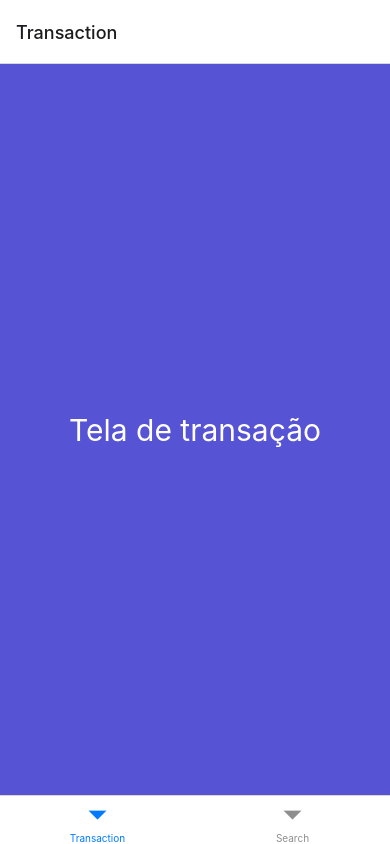
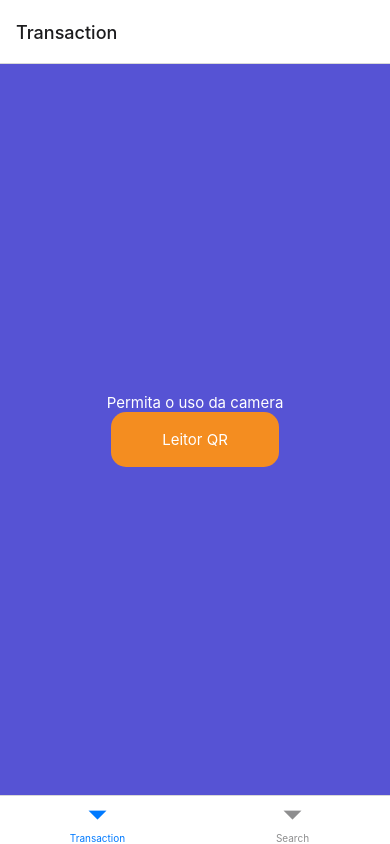
Before and after one commit to koinskii/eLibrary, a React Native app: screen /Transaction in a window 390 px wide. Built offline with nearby package versions, Linux system fonts and the light colour scheme.

Commit message:
leitor qr

```diff
--- a/package.json
+++ b/package.json
@@ -13,6 +13,8 @@
     "@react-navigation/bottom-tabs": "^6.5.8",
     "@react-navigation/native": "^6.1.7",
     "expo": "~48.0.18",
+    "expo-barcode-scanner": "^12.3.2",
+    "expo-permissions": "^14.1.1",
     "expo-status-bar": "~1.4.4",
     "react": "18.2.0",
     "react-native": "0.71.8",
--- a/screens/Transaction.js
+++ b/screens/Transaction.js
@@ -1,14 +1,54 @@
 import React from "react"
-import { View, Text, StyleSheet } from "react-native"
+import { View, Text, StyleSheet, TouchableOpacity } from "react-native"
+import * as Permissions from 'expo-permissions'
+import { BarCodeScanner } from "expo-barcode-scanner"
+export default class Transaction extends React.Component {
+    constructor(props) {
+        super(props)
+        this.state = {
+            domState: 'normal',
+            hasCameraPermissons: null,
+            scanned: false,
+            scannedData: "",
+        }
+    }
 
-export default class Transaction extends React.Component{
-    render(){
+    getCameraPermissions = async (domState) => {
+        const { status } = await Permissions.askAsync(Permissions.CAMERA)
+        this.setState({
+            hasCameraPermissons: status == 'granted',
+            domState: domState,
+            scanned: false,
+        })
+    }
+
+    handleBarCodeScanned = async ({type, data})=>{
+        this.setState({
+            scannedData: data,
+            domState: 'normal',
+            scanned: true,
+        })
+    }
+
+    render() {
+        const { domState, hasCameraPermissons, scanned, scannedData } = this.state
+
+        if (domState == 'scanner') {
+            return(
+                <BarCodeScanner
+                onBarCodeScanned={scanned? undefined : this.handleBarCodeScanned}
+                style = {StyleSheet.absoluteFillObject}
+                />
+            )
+        }
         return (
-            <View style = {styles.Container}>
-                <Text style = {styles.text}>
-                    Tela de transação
-
+            <View style={styles.Container}>
+                <Text style={styles.text}>
+                    {hasCameraPermissons? scannedData : "Permita o uso da camera"}
                 </Text>
+                <TouchableOpacity onPress={() => this.getCameraPermissions("scanner")} style={ styles.button}>
+                    <Text style={styles.buttonText}>Leitor QR</Text>
+                </TouchableOpacity>
 
             </View>
         )
@@ -17,13 +57,26 @@ export default class Transaction extends React.Component{
 
 const styles = StyleSheet.create({
     Container: {
-        flex: 1,
-        justifyContent: 'center',
-        alignItems: 'center',
-        backgroundColor: '#5653D4',
+      flex: 1,
+      justifyContent: "center",
+      alignItems: "center",
+      backgroundColor: "#5653D4"
     },
     text: {
-        color: 'white',
-        fontSize: 30,
+      color: "#ffff",
+      fontSize: 15
+    },
+    button: {
+      width: "43%",
+      height: 55,
+      justifyContent: "center",
+      alignItems: "center",
+      backgroundColor: "#F48D20",
+      borderRadius: 15
+    },
+    buttonText: {
+      fontSize: 15,
+      color: "#FFFFFF"
     }
-})
+
+  });
```
Also changed, not shown: 1 other file (tests, documents, lock files or other folders).
